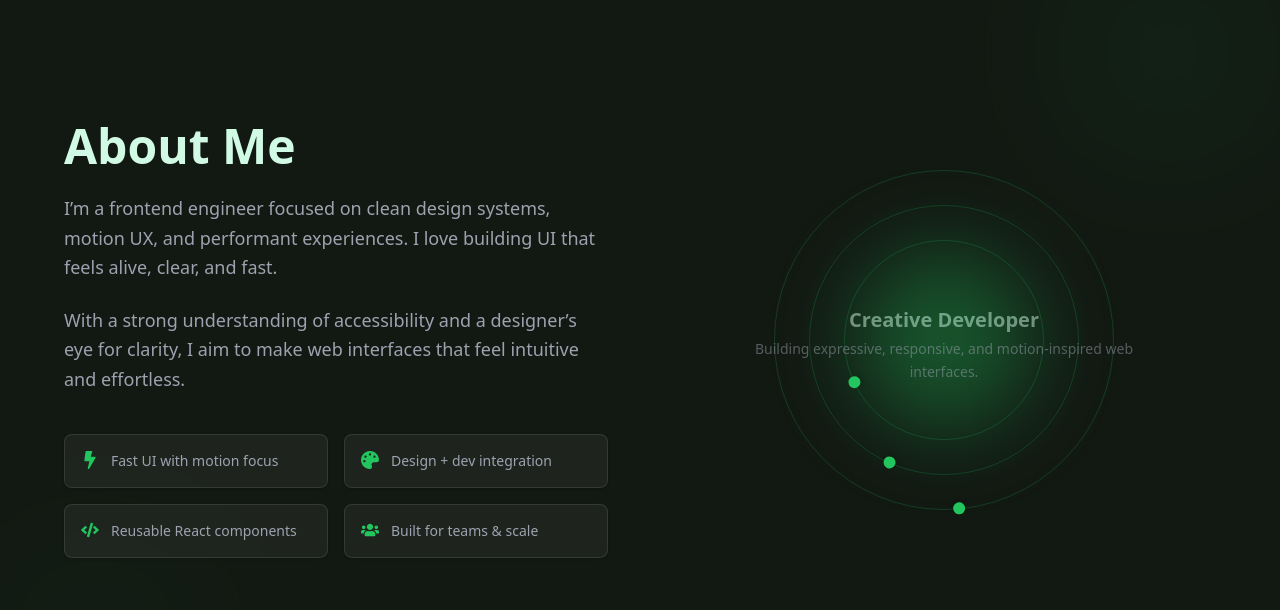
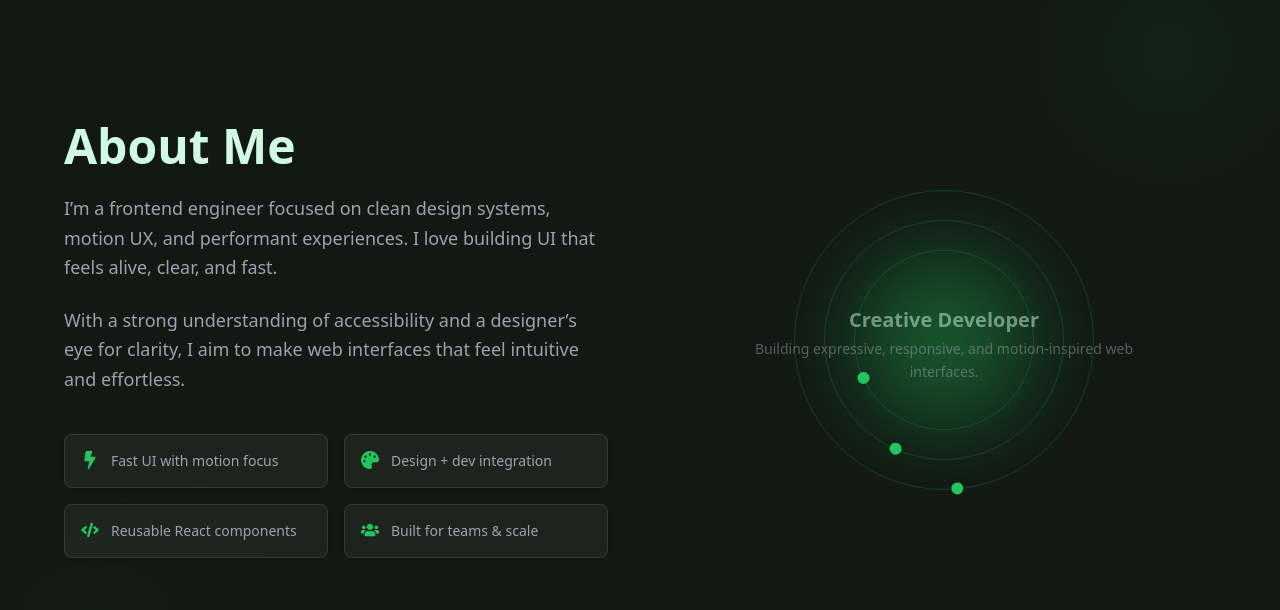
Before and after one commit to yogeesh-s/portfolio_v2, a Next.js app: page / in a window 1280 px wide. Shown: the part 860-1470 px from the top of the page. Built offline with nearby package versions, Linux system fonts and the light colour scheme.

Commit message:
fix: width adjusting bug is fixed

```diff
--- a/next.config.ts
+++ b/next.config.ts
@@ -5,8 +5,8 @@ const nextConfig: NextConfig = {
     unoptimized: true,
   },
   output: 'export',
-  basePath: '/portfolio_v2',
-  assetPrefix: '/portfolio_v2/',
+  basePath: process.env.ENV === 'dev' ? '' : '/portfolio_v2',
+  assetPrefix: process.env.ENV === 'dev' ? '' : '/portfolio_v2/',
   trailingSlash: true,
 };
 
--- a/src/components/UniverseVisual.tsx
+++ b/src/components/UniverseVisual.tsx
@@ -19,7 +19,16 @@ export default function UniverseVisual({ isInView }: { isInView: boolean }) {
     },
   ];
 
-  // Switch content every 3s
+  const sizes = {
+    sm: [160, 220, 280],
+    md: [180, 240, 300]
+  };
+
+  const radiusSizes = {
+    sm: [170, 230, 290],
+    md: [190, 250, 310],
+  };
+
   useEffect(() => {
     const interval = setInterval(() => {
       setIndex((prev) => (prev + 1) % content.length);
@@ -34,9 +43,8 @@ export default function UniverseVisual({ isInView }: { isInView: boolean }) {
         isInView ? { opacity: 1, scale: 1 } : { opacity: 0, scale: 0.95 }
       }
       transition={{ duration: 0.8, ease: "easeOut", delay: 0.2 }}
-      className="relative w-full h-[440px] flex items-center justify-center"
+      className="relative w-full min-w-[320px] h-[440px] flex items-center justify-center overflow-x-hidden"
     >
-      {/* Center Glow */}
       <motion.div
         animate={{
           scale: [1, 1.15, 1],
@@ -47,20 +55,26 @@ export default function UniverseVisual({ isInView }: { isInView: boolean }) {
           repeat: Infinity,
           ease: "easeInOut",
         }}
-        className="absolute w-40 h-40 rounded-full bg-[var(--accent)] blur-2xl opacity-30"
+        className="absolute w-32 h-32 sm:w-40 sm:h-40 rounded-full bg-[var(--accent)] blur-2xl opacity-30"
       />
 
-      {/* Orbit Rings */}
-      {[200, 270, 340].map((size, index) => (
+      {sizes.sm.map((size, index) => (
         <div
           key={index}
-          className="absolute border border-[var(--accent)]/20 rounded-full"
+          className="absolute border border-[var(--accent)]/20 rounded-full md:hidden"
           style={{ width: size, height: size }}
         />
       ))}
 
-      {/* Orbiting Dots */}
-      {[210, 280, 350].map((radius, i) => (
+      {sizes.md.map((size, index) => (
+        <div
+          key={`md-${index}`}
+          className="absolute hidden md:block border border-[var(--accent)]/20 rounded-full"
+          style={{ width: size, height: size }}
+        />
+      ))}
+
+      {radiusSizes.sm.map((radius, i) => (
         <motion.div
           key={i}
           animate={{ rotate: 360 }}
@@ -69,19 +83,39 @@ export default function UniverseVisual({ isInView }: { isInView: boolean }) {
             repeat: Infinity,
             ease: "linear",
           }}
-          className="absolute"
+          className="absolute md:hidden"
           style={{
             width: `${radius}px`,
             height: `${radius}px`,
           }}
         >
           <div className="w-full h-full relative">
-            <div className="absolute top-0 left-1/2 -translate-x-1/2 w-3 h-3 bg-[var(--accent)] rounded-full shadow-md" />
+            <div className="absolute top-0 left-1/2 -translate-x-1/2 w-2 h-2 sm:w-3 sm:h-3 bg-[var(--accent)] rounded-full shadow-md" />
           </div>
         </motion.div>
       ))}
 
-      {/* Animated Content Switcher */}
+      {radiusSizes.md.map((radius, i) => (
+        <motion.div
+          key={`md-${i}`}
+          animate={{ rotate: 360 }}
+          transition={{
+            duration: 10 + i * 2,
+            repeat: Infinity,
+            ease: "linear",
+          }}
+          className="absolute hidden md:block"
+          style={{
+            width: `${radius}px`,
+            height: `${radius}px`,
+          }}
+        >
+          <div className="w-full h-full relative">
+            <div className="absolute top-0 left-1/2 -translate-x-1/2 w-2 h-2 sm:w-3 sm:h-3 bg-[var(--accent)] rounded-full shadow-md" />
+          </div>
+        </motion.div>
+      ))}
+
       <AnimatePresence mode="wait">
         <motion.div
           key={index}
@@ -89,7 +123,7 @@ export default function UniverseVisual({ isInView }: { isInView: boolean }) {
           animate={{ opacity: 1, y: 0 }}
           exit={{ opacity: 0, y: -10 }}
           transition={{ duration: 0.6 }}
-          className="absolute text-center px-4 max-w-[280px] sm:max-w-xs md:max-w-sm lg:max-w-md"
+          className="absolute text-center px-4 w-[280px] sm:w-auto sm:max-w-xs md:max-w-sm lg:max-w-md"
         >
           <div className="text-xl font-bold text-[var(--text)]">
             {content[index].title}
```
